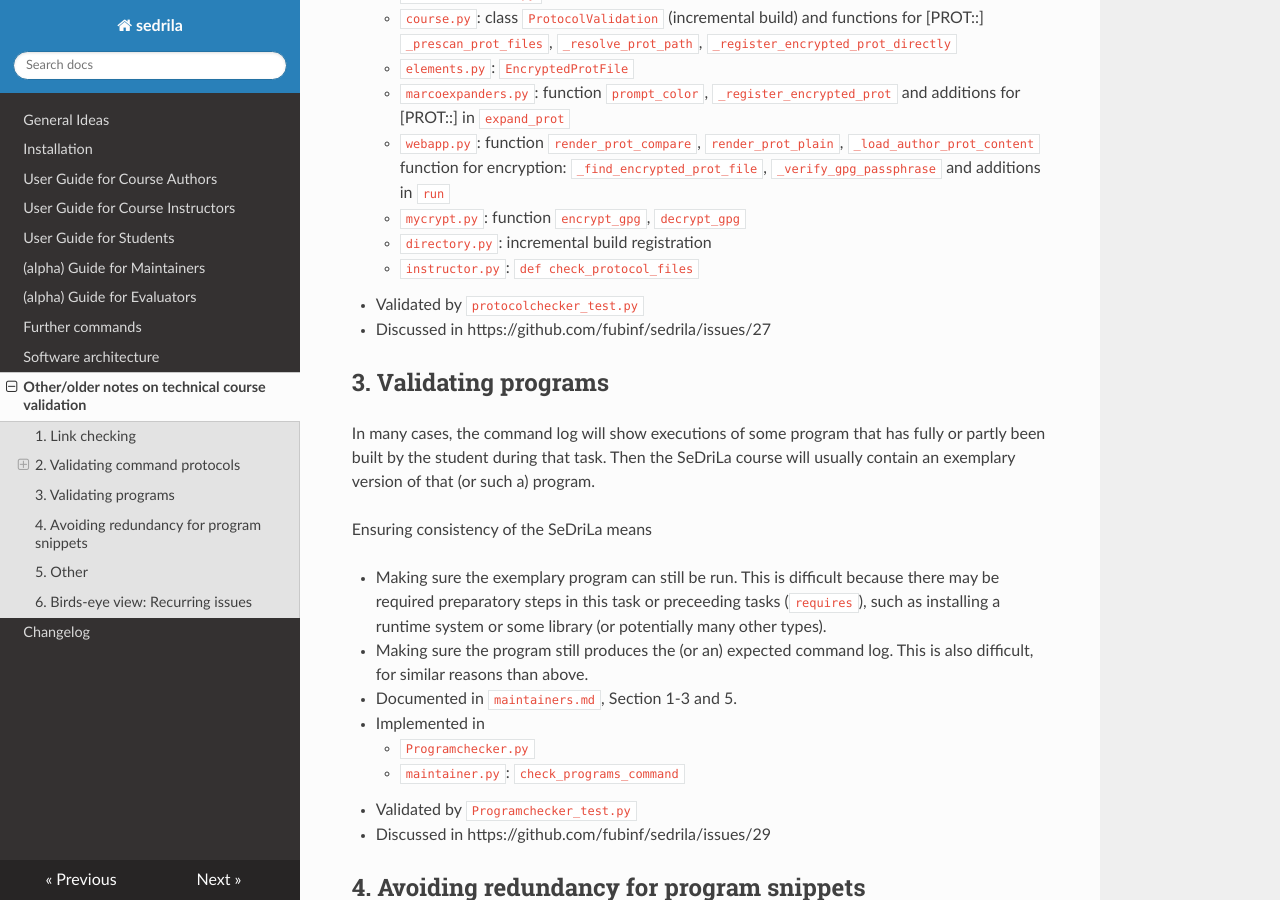
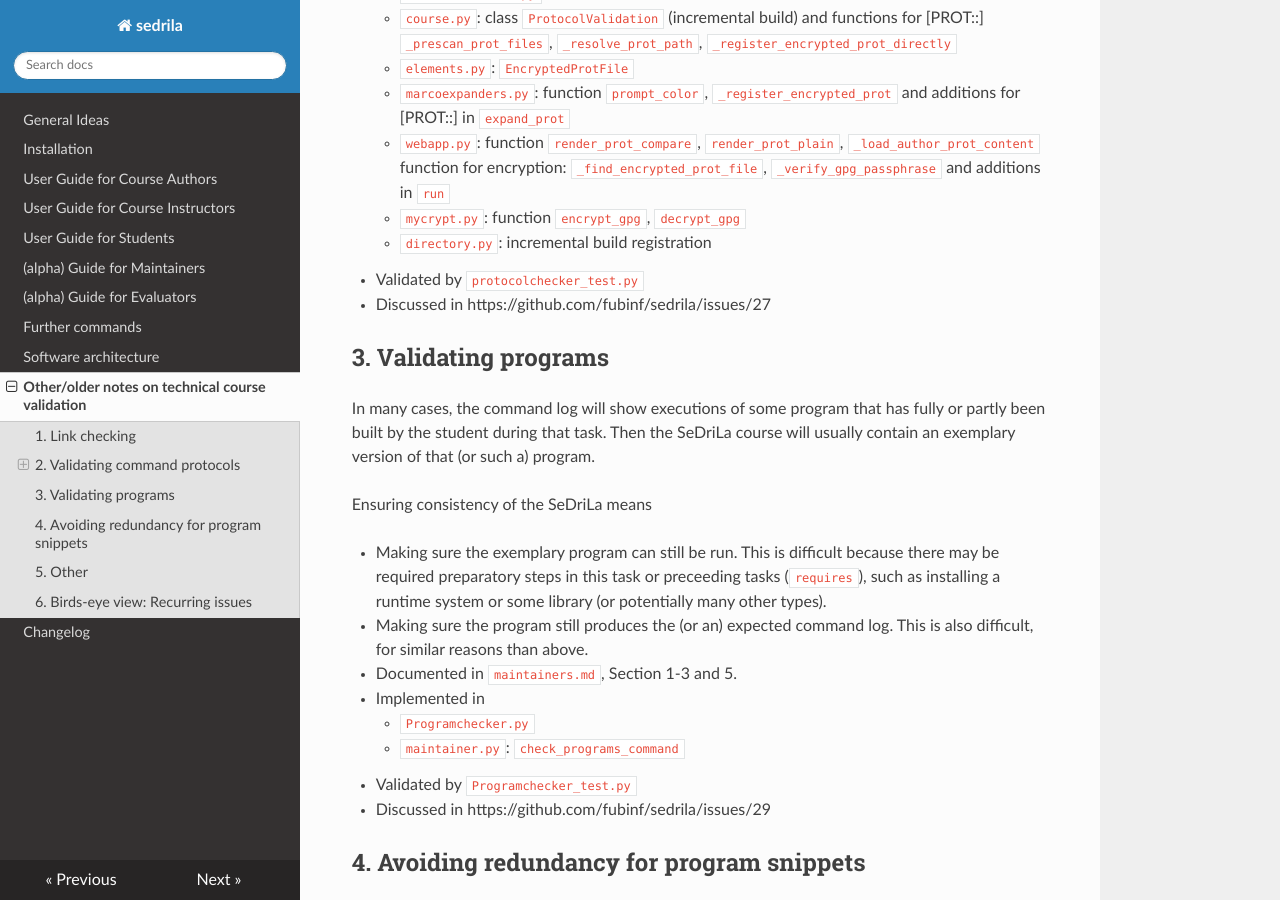
Before and after one commit to fubinf/sedrila, an MkDocs documentation site: the page built from docs/course_testing.md, in a window 1280 px wide and 900 px high, scrolled down 3894 px. Built offline with MkDocs 1.6.1, drawn with Linux system fonts in a browser that asks for light colours; nearby versions of some CDN libraries.

Commit message:
update docs

```diff
--- a/docs/course_testing.md
+++ b/docs/course_testing.md
@@ -181,7 +181,6 @@ Record enough about the process so that you can document and analyze it in your
                                             additions in `run`
     - `mycrypt.py`: function `encrypt_gpg`, `decrypt_gpg`
     - `directory.py`: incremental build registration
-    - `instructor.py`: `def check_protocol_files`
 - Validated by `protocolchecker_test.py`
 - Discussed in https://github.com/fubinf/sedrila/issues/27
 
```
